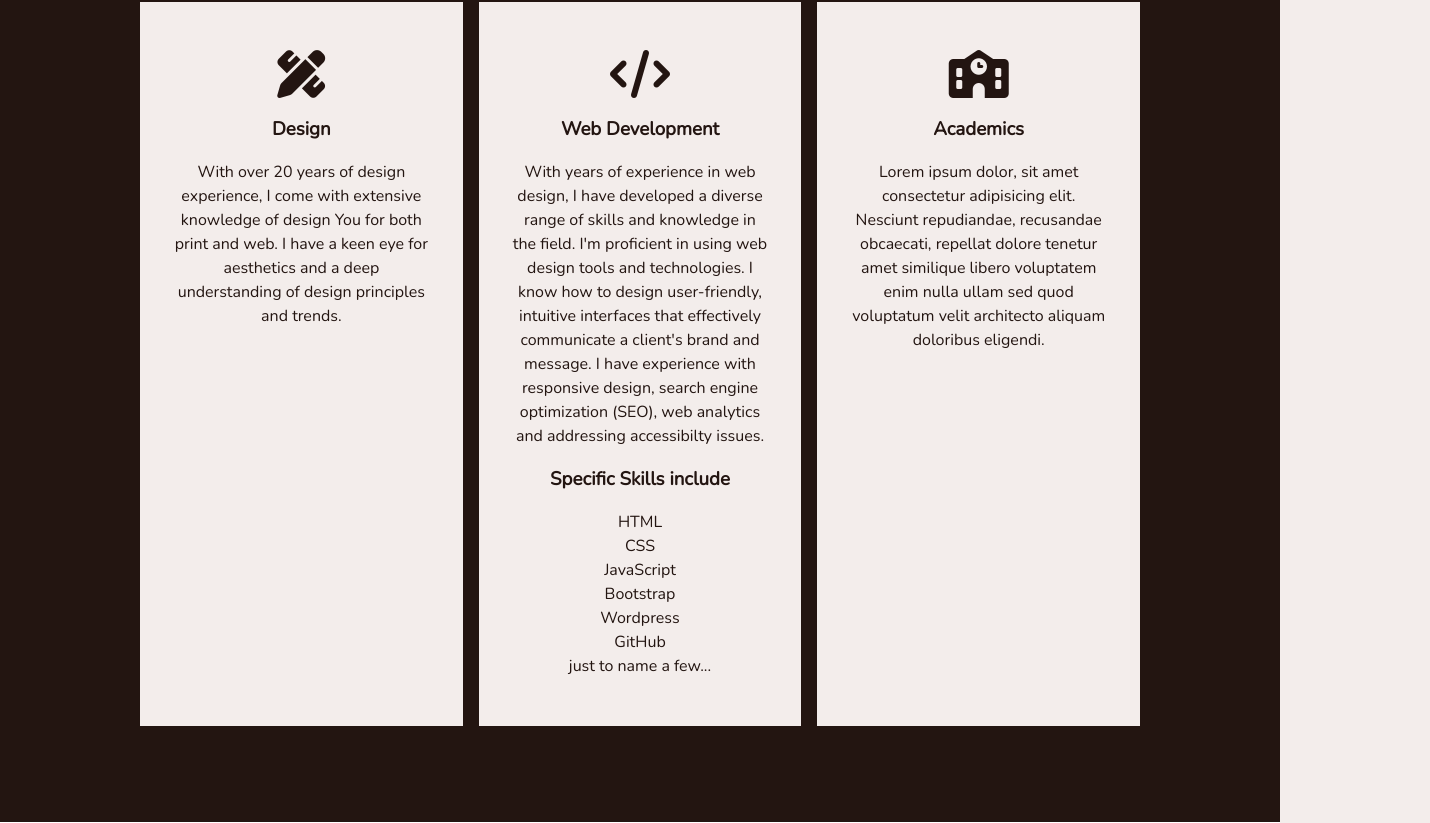
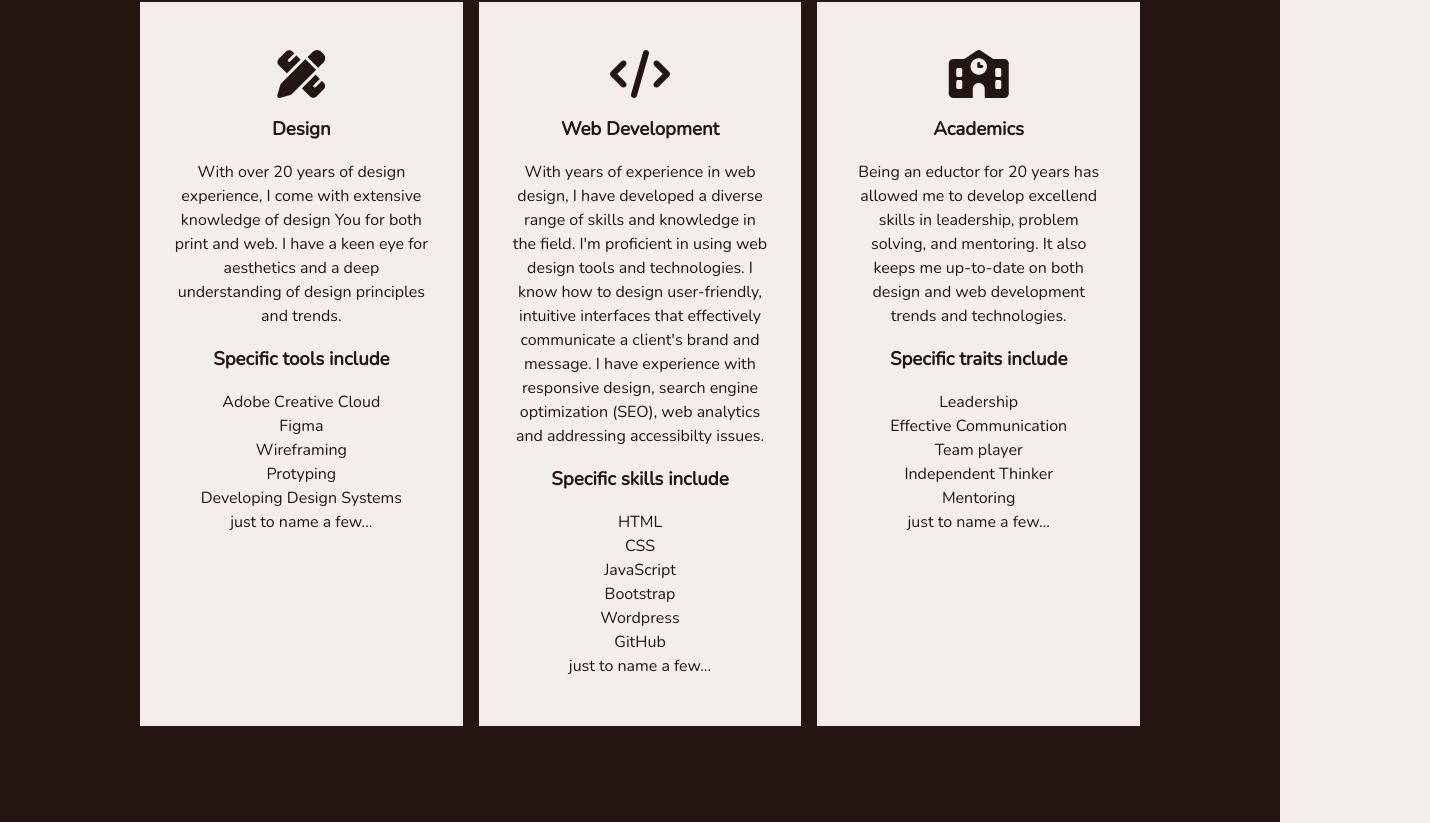
Before and after one commit to copestakes/copestakes.github.io, a plain HTML site: page index.html in a window 1280 px wide. Shown: the part 1697-2520 px from the top of the page, 1430 px wide, since content can reach past the window. Drawn offline with nearby package versions, Linux system fonts and the light colour scheme.

Commit message:
update skills section

```diff
--- a/index.html
+++ b/index.html
@@ -98,6 +98,15 @@
                     and web. I have a keen eye for aesthetics and a deep understanding of design principles and trends.
                 </p>
 
+                <h3>Specific tools include</h3>
+                <ul>
+                    <li>Adobe Creative Cloud</li>
+                    <li>Figma</li>
+                    <li>Wireframing</li>
+                    <li>Protyping</li>
+                    <li>Developing Design Systems</li>
+                    <li>just to name a few...</li>
+
             </div>
 
             <div class="card">
@@ -110,7 +119,7 @@
                     user-friendly, intuitive interfaces that effectively
                     communicate a client's brand and message. I have experience with responsive design, search engine
                     optimization (SEO), web analytics and addressing accessibilty issues.</p>
-                <h3>Specific Skills include</h3>
+                <h3>Specific skills include</h3>
                 <ul>
                     <li>HTML</li>
                     <li>CSS</li>
@@ -129,9 +138,18 @@
                     <i class="fa-solid fa-school"></i>
                 </div>
                 <h3>Academics</h3>
-                <p>Lorem ipsum dolor, sit amet consectetur adipisicing elit. Nesciunt repudiandae, recusandae obcaecati,
-                    repellat dolore tenetur amet similique libero voluptatem enim nulla ullam sed quod voluptatum velit
-                    architecto aliquam doloribus eligendi.</p>
+                <p>Being an eductor for 20 years has allowed me to develop excellend skills in leadership, problem
+                    solving, and mentoring. It also keeps me up-to-date on both design and web development trends and
+                    technologies. </p>
+
+                <h3>Specific traits include</h3>
+                <ul>
+                    <li>Leadership</li>
+                    <li>Effective Communication</li>
+                    <li>Team player</li>
+                    <li>Independent Thinker</li>
+                    <li>Mentoring</li>
+                    <li>just to name a few...</li>
             </div>
         </div>
     </section>
@@ -218,7 +236,10 @@
 
             <div class="card">
                 <div class="card-image">
-                    <img src="./images/random-quote-thumb.jpg" alt="Random Quote Generator">
+                    <a href="https://copestakes.github.io/random-quote-generator/" target="_blank">
+                        <img src="./images/random-quote-thumb.jpg" alt="Random Quote Generator">
+                        <div class="card-overlay">Visit Site</div>
+                    </a>
                 </div>
                 <h3><a href="https://copestakes.github.io/random-quote-generator/" target="_blank">Random Quote
                         Generator</a></h3>
@@ -226,7 +247,12 @@
             </div>
 
             <div class="card">
-                <img src="./images/rock-paper-scissors-thumb.jpg" alt="Rock Paper Scissors Game">
+                <div class="card-image">
+                    <a href="https://copestakes.github.io/rockpaperscissors/" target="_blank">
+                        <img src="./images/rock-paper-scissors-thumb.jpg" alt="Rock Paper Scissors Game">
+                        <div class="card-overlay">Visit Site</div>
+                    </a>
+                </div>
                 <h3><a href="https://copestakes.github.io/rockpaperscissors/" target="_blank">Rock Paper Scissors
                         Game</a></h3>
                 <a href="https://github.com/copestakes/rockpaperscissors" target="_blank">github repository</a>
--- a/style.css
+++ b/style.css
@@ -131,8 +131,9 @@ section {
 }
 .who {
   /* background-repeat: no-repeat;
+  */
   position: relative;
-  overflow: hidden; */
+  overflow: hidden;
 }
 
 .arrow {
@@ -214,7 +215,7 @@ h1 {
 .card {
   background: var(--gray-100);
   text-align: center;
-  padding-bottom: 1em;
+  padding: 1em;
   margin: 2em 0;
 }
 
```
